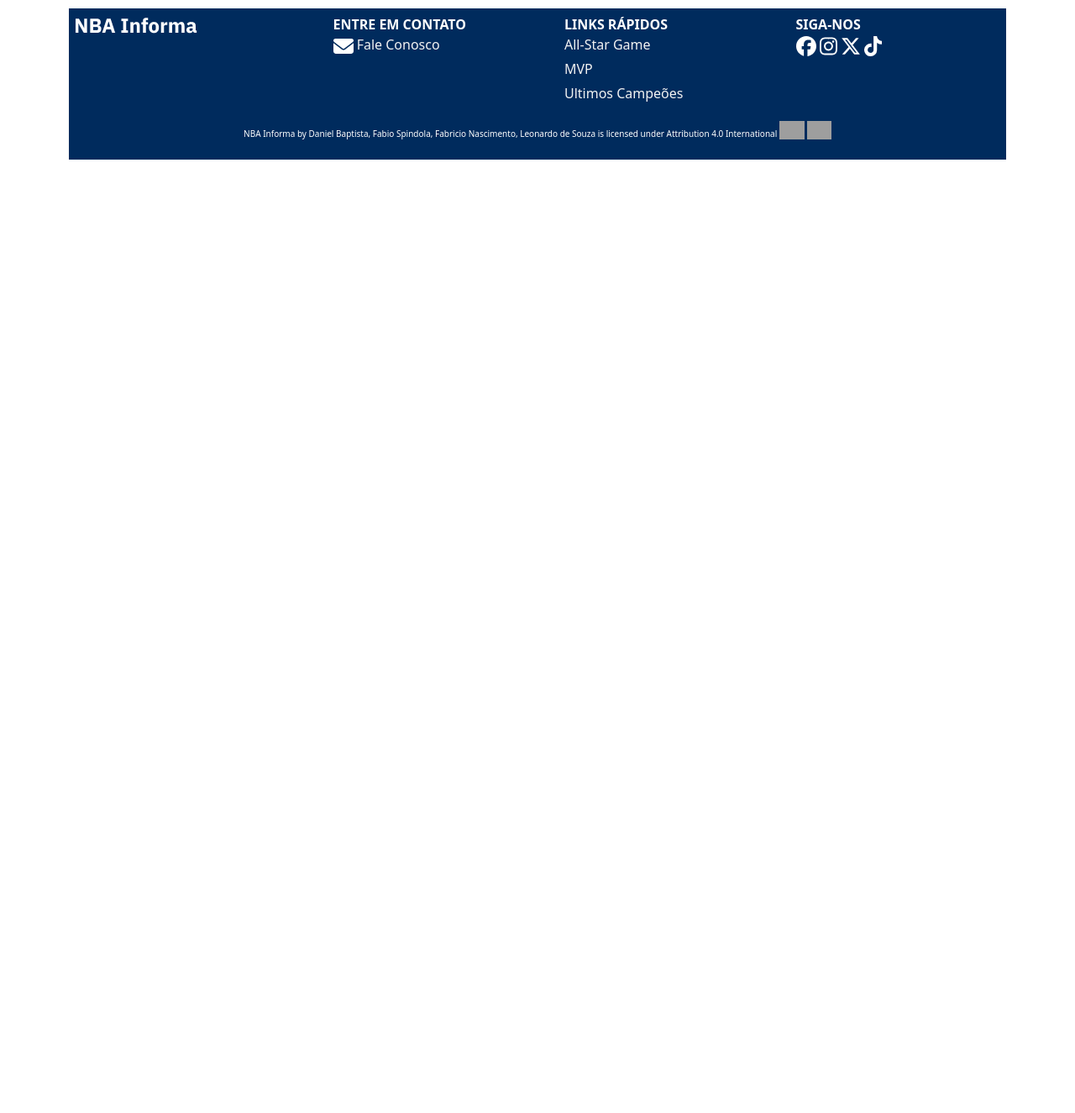
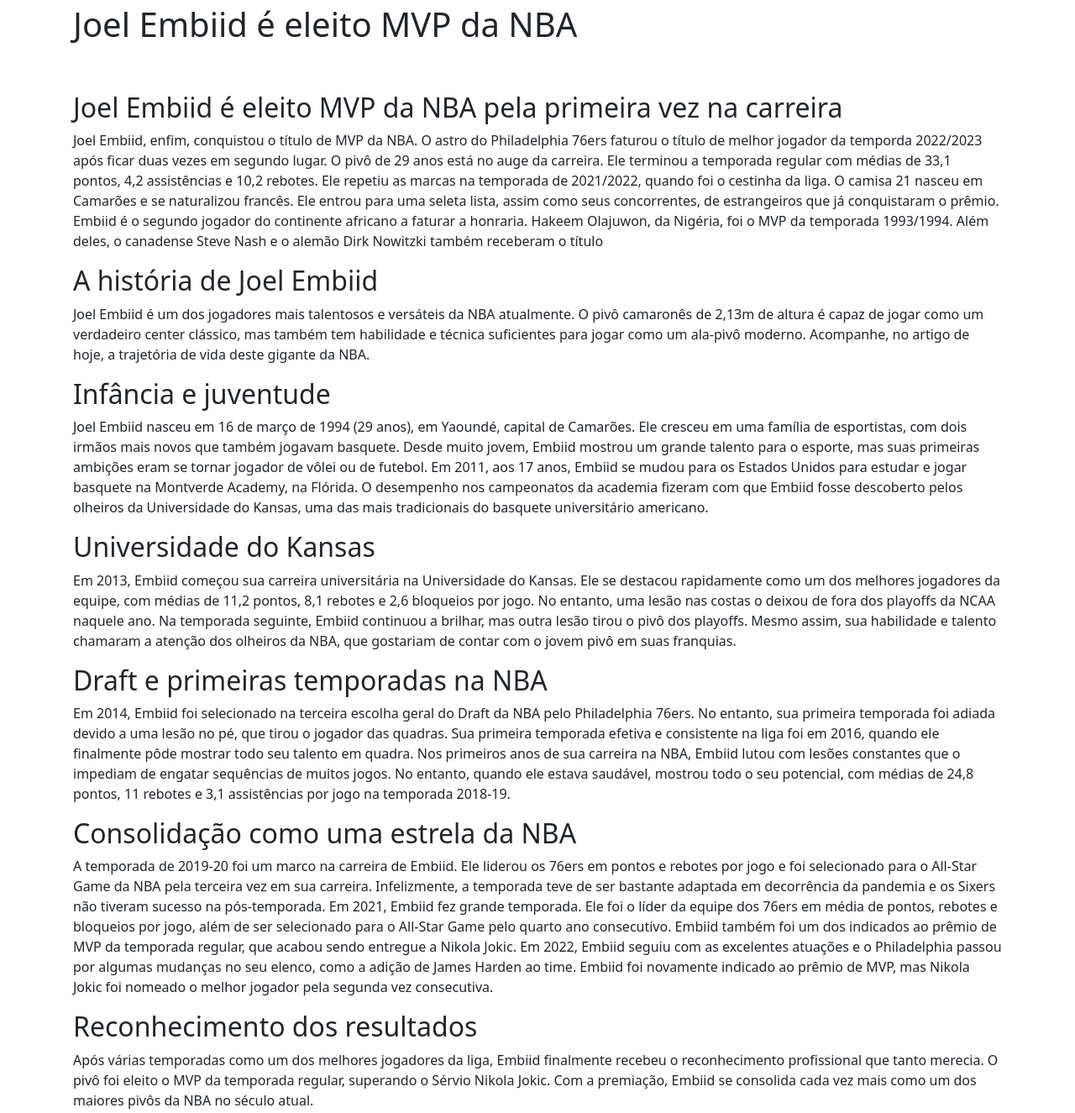
Before and after one commit to FabricioNasci/n1_desenv_web_e_design_int, a plain HTML site: page src/Frontend/mvp.html in a window 1280 px wide. Shown: the part 116-1441 px from the top of the page at 84% size. Before the commit the page ends 800 px from the top, so only its background shows below. Drawn offline with nearby package versions, Linux system fonts and the light colour scheme; grey boxes are pictures that could not be loaded.

Commit message:
Update mvp.html
Texto html MVP

```diff
--- a/src/Frontend/mvp.html
+++ b/src/Frontend/mvp.html
@@ -39,6 +39,62 @@
         </header>
         <div class="main-container">
             <main>
+                <h1>
+                    Joel Embiid é eleito MVP da NBA
+                    <br><br>
+                </h1>
+
+                <h2>Joel Embiid é eleito MVP da NBA pela primeira vez na carreira</h2>
+
+                <p> Joel Embiid, enfim, conquistou o título de MVP da NBA. O astro do Philadelphia 76ers faturou o
+                    título de melhor jogador da temporda 2022/2023 após ficar duas vezes em segundo lugar. O pivô de 29
+                    anos está no auge da carreira. Ele terminou a temporada regular com médias de 33,1 pontos, 4,2
+                    assistências e 10,2 rebotes. Ele repetiu as marcas na temporada de 2021/2022, quando foi o cestinha
+                    da liga. O camisa 21 nasceu em Camarões e se naturalizou francês. Ele entrou para uma seleta lista,
+                    assim como seus concorrentes, de estrangeiros que já conquistaram o prêmio. Embiid é o segundo
+                    jogador do continente africano a faturar a honraria. Hakeem Olajuwon, da Nigéria, foi o MVP da
+                    temporada 1993/1994. Além deles, o canadense Steve Nash e o alemão Dirk Nowitzki também receberam o
+                    título</p>
+
+                <h2>A história de Joel Embiid</h2>
+                <p>Joel Embiid é um dos jogadores mais talentosos e versáteis da NBA atualmente. O pivô camaronês de
+                    2,13m de altura é capaz de jogar como um verdadeiro center clássico, mas também tem habilidade e
+                    técnica suficientes para jogar como um ala-pivô moderno. Acompanhe, no artigo de hoje, a trajetória
+                    de vida deste gigante da NBA.</p>
+
+                <h2>Infância e juventude</h2>
+                <p>Joel Embiid nasceu em 16 de março de 1994 (29 anos), em Yaoundé, capital de Camarões. Ele cresceu em
+                    uma família de esportistas, com dois irmãos mais novos que também jogavam basquete. Desde muito
+                    jovem, Embiid mostrou um grande talento para o esporte, mas suas primeiras ambições eram se tornar
+                    jogador de vôlei ou de futebol.
+
+                    Em 2011, aos 17 anos, Embiid se mudou para os Estados Unidos para estudar e jogar basquete na
+                    Montverde Academy, na Flórida. O desempenho nos campeonatos da academia fizeram com que Embiid fosse
+                    descoberto pelos olheiros da Universidade do Kansas, uma das mais tradicionais do basquete
+                    universitário americano.</p>
+
+                <h2>Universidade do Kansas</h2>
+                <p>Em 2013, Embiid começou sua carreira universitária na Universidade do Kansas. Ele se destacou rapidamente como um dos melhores jogadores da equipe, com médias de 11,2 pontos, 8,1 rebotes e 2,6 bloqueios por jogo. No entanto, uma lesão nas costas o deixou de fora dos playoffs da NCAA naquele ano.
+
+                    Na temporada seguinte, Embiid continuou a brilhar, mas outra lesão tirou o pivô dos playoffs. Mesmo assim, sua habilidade e talento chamaram a atenção dos olheiros da NBA, que gostariam de contar com o jovem pivô em suas franquias.</p>
+
+                <h2>Draft e primeiras temporadas na NBA</h2>
+                <p>Em 2014, Embiid foi selecionado na terceira escolha geral do Draft da NBA pelo Philadelphia 76ers. No entanto, sua primeira temporada foi adiada devido a uma lesão no pé, que tirou o jogador das quadras. Sua primeira temporada efetiva e consistente na liga foi em 2016, quando ele finalmente pôde mostrar todo seu talento em quadra.
+
+                    Nos primeiros anos de sua carreira na NBA, Embiid lutou com lesões constantes que o impediam de engatar sequências de muitos jogos. No entanto, quando ele estava saudável, mostrou todo o seu potencial, com médias de 24,8 pontos, 11 rebotes e 3,1 assistências por jogo na temporada 2018-19.</p>
+
+                <h2>Consolidação como uma estrela da NBA </h2>
+                <p>A temporada de 2019-20 foi um marco na carreira de Embiid. Ele liderou os 76ers em pontos e rebotes por jogo e foi selecionado para o All-Star Game da NBA pela terceira vez em sua carreira. Infelizmente, a temporada teve de ser bastante adaptada em decorrência da pandemia e os Sixers não tiveram sucesso na pós-temporada.
+
+                    Em 2021, Embiid fez grande temporada. Ele foi o líder da equipe dos 76ers em média de pontos, rebotes e bloqueios por jogo, além de ser selecionado para o All-Star Game pelo quarto ano consecutivo. Embiid também foi um dos indicados ao prêmio de MVP da temporada regular, que acabou sendo entregue a Nikola Jokic.
+
+                    Em 2022, Embiid seguiu com as excelentes atuações e o Philadelphia passou por algumas mudanças no seu elenco, como a adição de James Harden ao time. Embiid foi novamente indicado ao prêmio de MVP, mas Nikola Jokic foi nomeado o melhor jogador pela segunda vez consecutiva. </p>
+
+                <h2>Reconhecimento dos resultados</h2>
+                <p>Após várias temporadas como um dos melhores jogadores da liga, Embiid finalmente recebeu o reconhecimento profissional que tanto merecia. O pivô foi eleito o MVP da temporada regular, superando o Sérvio Nikola Jokic. Com a premiação, Embiid se consolida cada vez mais como um dos maiores pivôs da NBA no século atual.</p>
+
+
+
 
             </main>
         </div>
```
